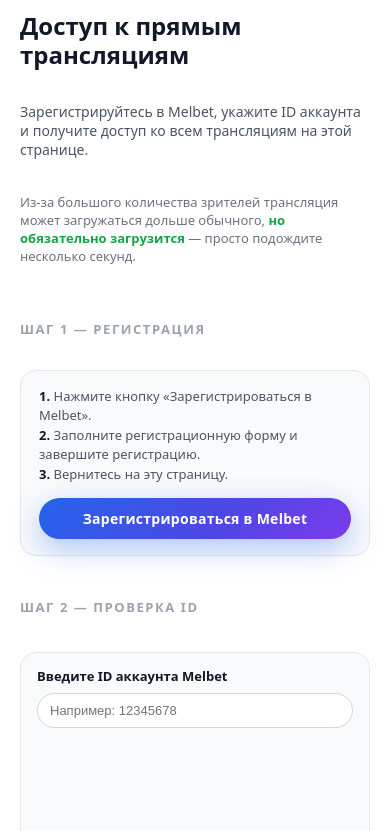
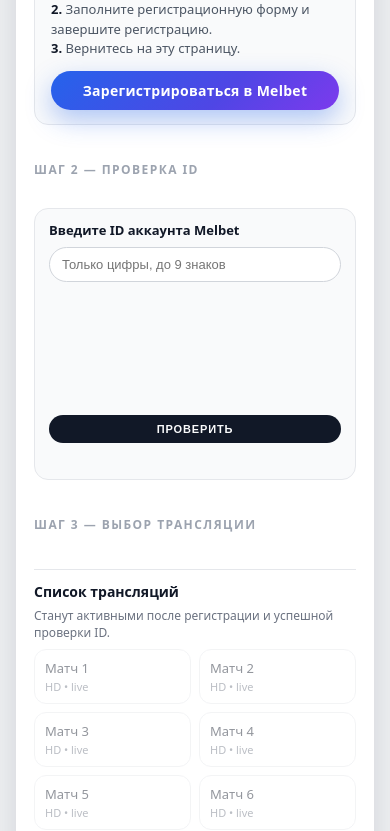
Before and after one commit to plutosmoney2-boop/betting_pro_ai, a plain HTML site: page index.html in a window 390 px wide. Shown: the part 257-1088 px from the top of the page. Drawn offline with Linux system fonts and the light colour scheme.

Commit message:
Update index.html

```diff
--- a/index.html
+++ b/index.html
@@ -15,26 +15,31 @@
     body {
       min-height: 100vh;
       display: flex;
-      align-items: stretch;
+      align-items: center;
       justify-content: center;
       font-family: system-ui, -apple-system, BlinkMacSystemFont, "Segoe UI", sans-serif;
       color: #111827;
-      background: #f5f5f7;
+      background: #f3f4f6;
     }
 
     .page {
-      flex: 1;
+      width: 100%;
+      max-width: 980px;
+      margin: 24px;
+      border-radius: 24px;
+      overflow: hidden;
+      background: #ffffff;
+      box-shadow: 0 18px 45px rgba(15, 23, 42, 0.16);
       display: flex;
-      min-height: 100vh;
     }
 
     .left {
       flex: 1.2;
-      padding: 40px 56px;
+      padding: 32px 40px;
       display: flex;
       flex-direction: column;
       justify-content: center;
-      gap: 24px;
+      gap: 20px;
       background: #ffffff;
     }
 
@@ -49,7 +54,7 @@
     }
 
     .right-inner {
-      max-width: 360px;
+      max-width: 320px;
     }
 
     .logo {
@@ -62,7 +67,7 @@
 
     h1 {
       margin: 4px 0 8px;
-      font-size: 30px;
+      font-size: 26px;
       line-height: 1.2;
     }
 
@@ -84,18 +89,18 @@
     }
 
     .section-title {
-      font-size: 13px;
+      font-size: 12px;
       font-weight: 600;
       text-transform: uppercase;
       letter-spacing: .12em;
       color: #9ca3af;
-      margin-top: 18px;
+      margin-top: 16px;
     }
 
     .card {
-      margin-top: 8px;
-      padding: 16px 18px;
-      border-radius: 16px;
+      margin-top: 6px;
+      padding: 14px 16px;
+      border-radius: 14px;
       background: #f9fafb;
       border: 1px solid #e5e7eb;
     }
@@ -111,7 +116,7 @@
     }
 
     .reg-row {
-      margin-top: 14px;
+      margin-top: 12px;
       display: flex;
       flex-wrap: wrap;
       gap: 10px;
@@ -122,7 +127,7 @@
       display: inline-flex;
       align-items: center;
       justify-content: center;
-      padding: 11px 24px;
+      padding: 10px 22px;
       border-radius: 999px;
       border: 0;
       font-size: 14px;
@@ -132,7 +137,7 @@
       text-decoration: none;
       color: #ffffff;
       background: linear-gradient(135deg, #2563eb 0%, #4f46e5 60%, #7c3aed 100%);
-      box-shadow: 0 10px 30px rgba(37, 99, 235, 0.35);
+      box-shadow: 0 10px 26px rgba(37, 99, 235, 0.35);
       transition: transform .12s ease-out, box-shadow .12s ease-out, filter .12s ease-out;
       white-space: nowrap;
     }
@@ -140,7 +145,7 @@
     .btn-primary:hover {
       transform: translateY(-1px);
       filter: brightness(1.03);
-      box-shadow: 0 16px 40px rgba(37, 99, 235, 0.5);
+      box-shadow: 0 14px 32px rgba(37, 99, 235, 0.48);
     }
 
     .btn-primary:active {
@@ -149,9 +154,9 @@
     }
 
     .verify-card {
-      margin-top: 12px;
-      padding: 14px 16px;
-      border-radius: 16px;
+      margin-top: 10px;
+      padding: 12px 14px;
+      border-radius: 14px;
       background: #f9fafb;
       border: 1px solid #e5e7eb;
       display: flex;
@@ -198,7 +203,7 @@
       padding: 8px 18px;
       border-radius: 999px;
       border: 0;
-      font-size: 12px;
+      font-size: 11px;
       font-weight: 600;
       letter-spacing: .08em;
       text-transform: uppercase;
@@ -242,22 +247,22 @@
     @keyframes spin { to { transform: rotate(360deg); } }
 
     .streams-card {
-      margin-top: 18px;
-      padding: 14px 0 0;
+      margin-top: 16px;
+      padding: 12px 0 0;
       border-top: 1px solid #e5e7eb;
     }
 
     .streams-title {
       font-size: 14px;
       font-weight: 600;
-      margin-bottom: 8px;
+      margin-bottom: 6px;
       color: #111827;
     }
 
     .streams-hint {
       font-size: 12px;
       color: #6b7280;
-      margin-bottom: 10px;
+      margin-bottom: 8px;
     }
 
     .streams {
@@ -265,8 +270,8 @@
       padding: 0;
       margin: 0;
       display: grid;
-      grid-template-columns: repeat(auto-fit, minmax(160px, 1fr));
-      gap: 10px;
+      grid-template-columns: repeat(auto-fit, minmax(150px, 1fr));
+      gap: 8px;
     }
 
     .streams a {
@@ -275,7 +280,7 @@
       align-items: flex-start;
       justify-content: center;
       gap: 2px;
-      padding: 10px 12px;
+      padding: 9px 10px;
       border-radius: 12px;
       text-decoration: none;
       font-size: 13px;
@@ -298,25 +303,29 @@
     .streams.locked a { opacity: .45; cursor: default; box-shadow: none; transform: none; }
 
     .note {
-      margin-top: 10px;
+      margin-top: 8px;
       font-size: 12px;
       color: #6b7280;
     }
 
     @media (max-width: 900px) {
-      .page { flex-direction: column; }
+      .page {
+        flex-direction: column;
+        max-width: 100%;
+        margin: 16px;
+      }
       .left {
-        padding: 24px 20px 28px;
+        padding: 22px 18px 24px;
         order: 2;
       }
       .right {
         order: 1;
-        min-height: 200px;
+        min-height: 180px;
       }
     }
 
     @media (max-width: 600px) {
-      h1 { font-size: 24px; }
+      h1 { font-size: 22px; }
       .reg-row { flex-direction: column; align-items: stretch; }
       .btn-primary { width: 100%; justify-content: center; text-align: center; }
       .verify-row { flex-direction: column; align-items: stretch; }
@@ -359,7 +368,12 @@
       <div class="verify-title">Введите ID аккаунта Melbet</div>
       <div class="verify-row">
         <div class="verify-input-wrap">
-          <input id="accountId" class="verify-input" type="text" placeholder="Например: 12345678">
+          <input id="accountId"
+                 class="verify-input"
+                 type="text"
+                 inputmode="numeric"
+                 maxlength="9"
+                 placeholder="Только цифры, до 9 знаков">
         </div>
         <button id="verifyBtn" class="verify-btn" type="button">
           Проверить
@@ -395,8 +409,8 @@
 
   <div class="right">
     <div class="right-inner">
-      <h2 style="font-size:22px;margin:0 0 8px;">Прямой эфир без лишних шагов</h2>
-      <p style="font-size:14px;margin:0 0 16px;color:#e5e7eb;">
+      <h2 style="font-size:20px;margin:0 0 8px;">Прямой эфир без лишних шагов</h2>
+      <p style="font-size:14px;margin:0 0 14px;color:#e5e7eb;">
         Один аккаунт — доступ ко всем матчам. Пройдите быструю регистрацию в Melbet, введите свой ID и выбирайте любой эфир из списка.
       </p>
       <p style="font-size:13px;margin:0;color:#e5e7eb;">
@@ -409,6 +423,7 @@
 <script>
   let isRegistered = false;
   let isVerified   = false;
+  let hasTriedOnce = false; // флаг первой попытки проверки
 
   const regBtn        = document.getElementById('regBtn');
   const streams       = document.getElementById('streams');
@@ -416,6 +431,11 @@
   const verifyBtn     = document.getElementById('verifyBtn');
   const verifySpinner = document.getElementById('verifySpinner');
   const verifyStatus  = document.getElementById('verifyStatus');
+
+  // Ограничение поля только цифрами и максимум 9 символов
+  accountId.addEventListener('input', function () {
+    this.value = this.value.replace(/\D/g, '').slice(0, 9);
+  });
 
   regBtn.addEventListener('click', function () {
     isRegistered = true;
@@ -442,14 +462,27 @@
     verifyStatus.className = 'verify-status';
 
     setTimeout(function () {
-      isVerified = true;
-
       verifySpinner.classList.remove('show');
       verifyBtn.disabled = false;
-      verifyStatus.textContent = 'ID успешно проверен! Доступ к трансляциям открыт.';
-      verifyStatus.className = 'verify-status ok';
 
-      streams.classList.remove('locked');
+      if (!hasTriedOnce) {
+        // Первая проверка — всегда "не найдено"
+        hasTriedOnce = true;
+        verifyStatus.textContent = 'ID не найдено, попробуйте через 5 секунд.';
+        verifyStatus.className = 'verify-status err';
+
+        // Можно слегка "задержать" повторный клик (по желанию)
+        verifyBtn.disabled = true;
+        setTimeout(function () {
+          verifyBtn.disabled = false;
+        }, 5000);
+      } else {
+        // Вторая и последующие проверки — успех и открываем доступ
+        isVerified = true;
+        verifyStatus.textContent = 'ID успешно проверен! Доступ к трансляциям открыт.';
+        verifyStatus.className = 'verify-status ok';
+        streams.classList.remove('locked');
+      }
     }, 2300);
   });
 
```
